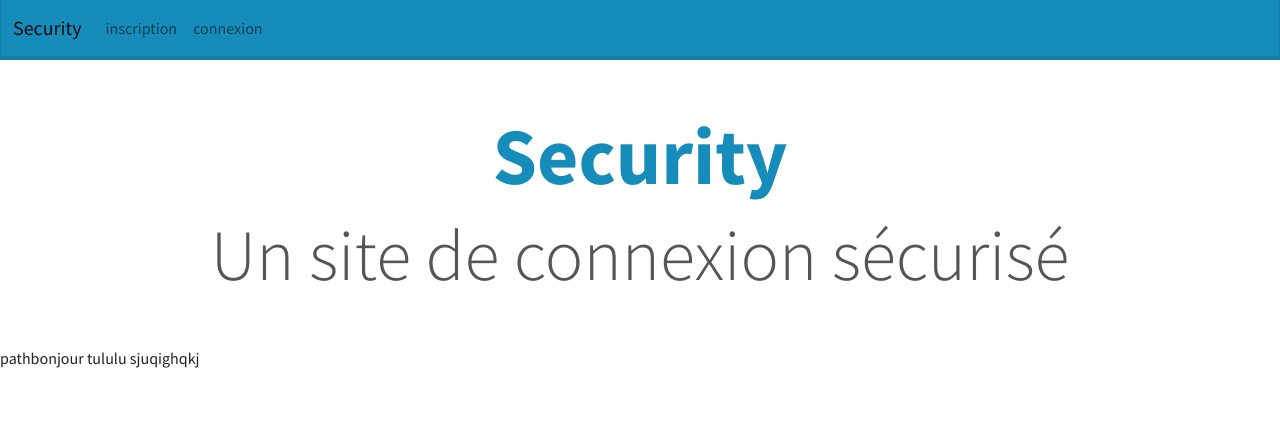
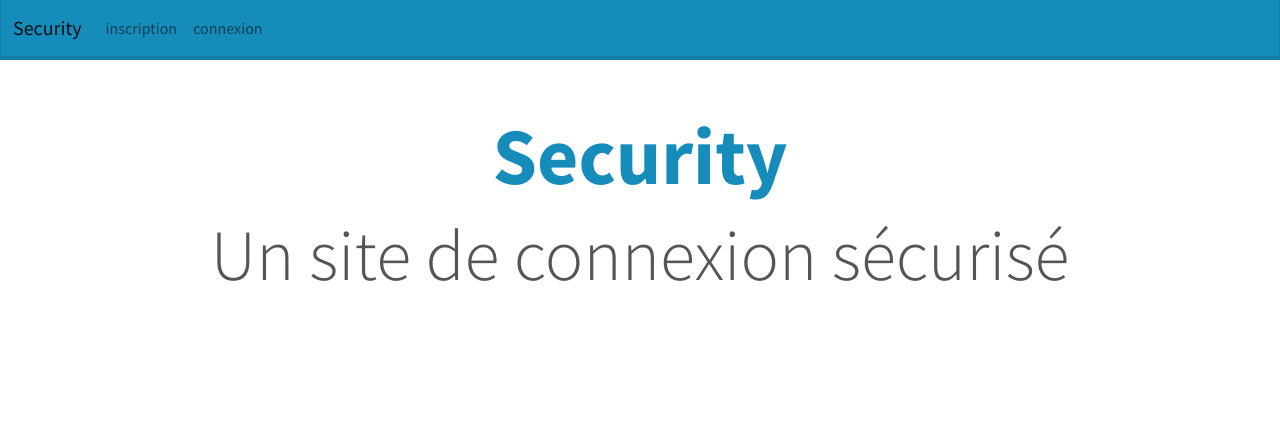
Before and after one commit to PeachThePitch/gestion-TP2, a Symfony app: template templates/base/index.html.twig in a window 1280 px wide. Shown: the top 422 px of the page. Run offline with Twig, Linux system fonts and the light colour scheme; the template is opened without the code that fills it, so the values that code supplies are empty; some libraries are stand-ins or nearby versions.

Commit message:
modif accueil

```diff
--- a/templates/base.html.twig
+++ b/templates/base.html.twig
@@ -23,7 +23,6 @@
 				</button>
 				<div class="collapse navbar-collapse" id="navbarColor01">
 					<ul class="navbar-nav me-auto">
-
 						{% if app.user %}
 							{% if is_granted('ROLE_ADMIN')%}
 								<li class="nav-item">
--- a/templates/base/index.html.twig
+++ b/templates/base/index.html.twig
@@ -6,7 +6,6 @@
 
     <h1 class="text-center text-primary mt-4 pt-4 display-1 fw-bold"> Security</h1>
     <h2 class="text-center text-secondary mb-4 pb-4 display-2"> Un site de connexion sécurisé </h2>
-    pathbonjour tululu
-    sjuqighqkj
+
 
 {% endblock %}
```
